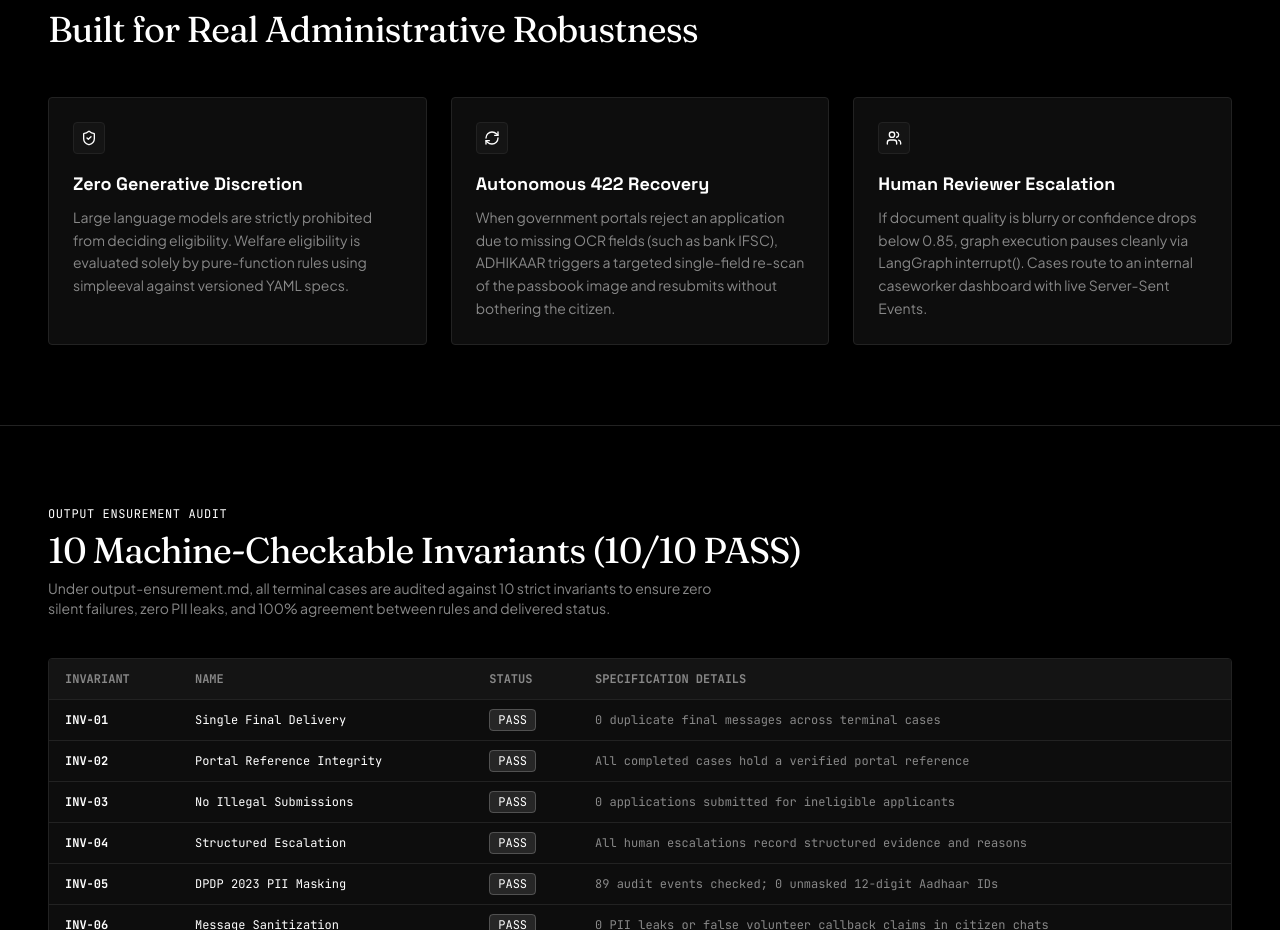
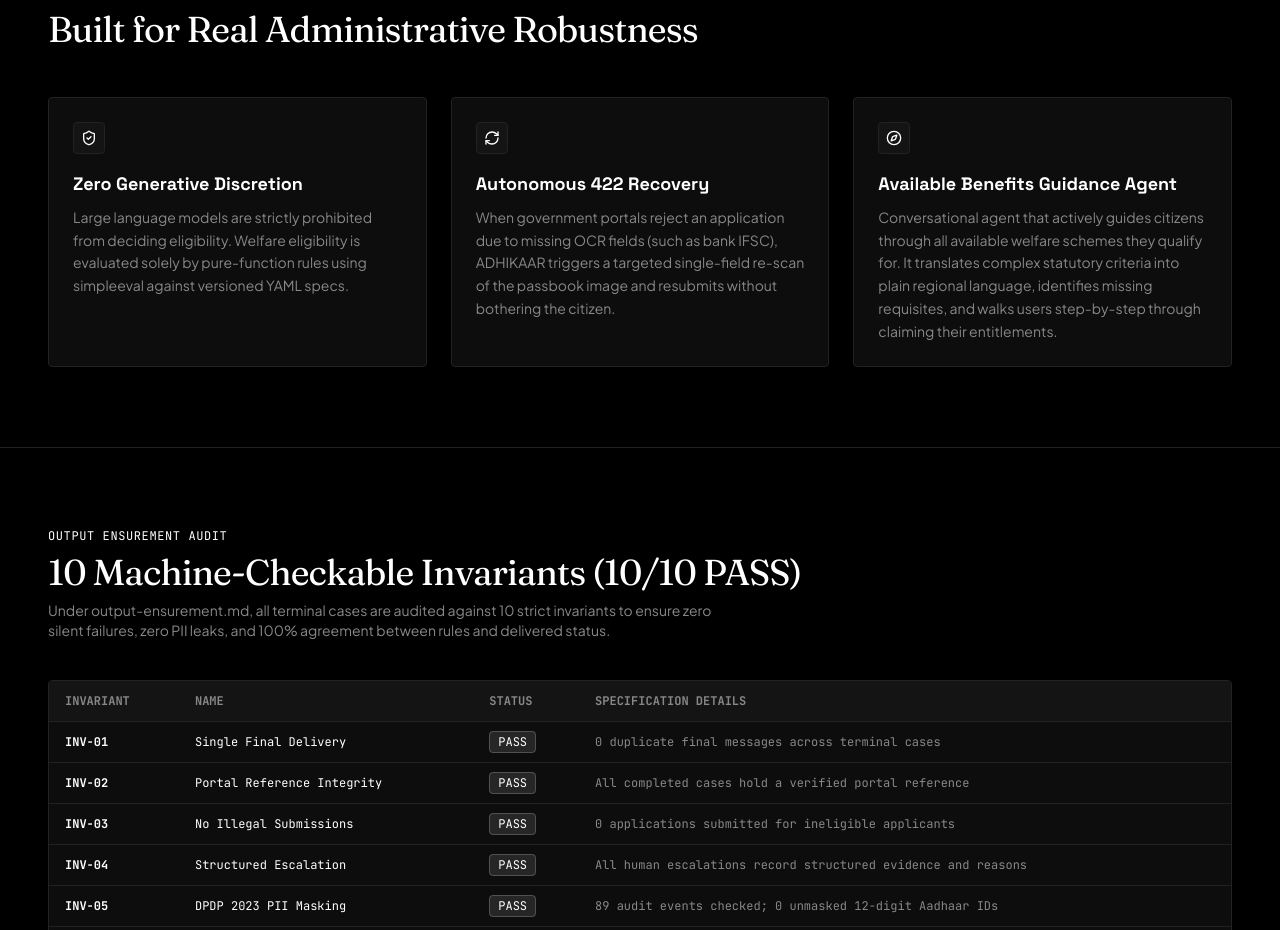
Before and after one commit to 24cu0310111-ship-it/adhikaar-web, a React (Vite) app: page / in a window 1280 px wide. Shown: the part 4420-5350 px from the top of the page. Built offline with nearby package versions, Linux system fonts and the light colour scheme.

Commit message:
feat: replace human reviewer card with Available Benefits Guidance Agent card

```diff
--- a/src/components/ProjectShowcasePanel.tsx
+++ b/src/components/ProjectShowcasePanel.tsx
@@ -1,4 +1,4 @@
-import React, { useState, useRef, useEffect } from 'react';
+import React, { useState, useEffect } from 'react';
 import {
   ArrowRight,
   Send,
@@ -25,7 +25,8 @@
   Volume2,
   Server,
   Sparkles,
-  GitBranch
+  GitBranch,
+  Compass
 } from 'lucide-react';
 import { launchTelegramBot, TELEGRAM_WEB_A, TELEGRAM_WEB_K } from '../utils/telegram';
 import { MermaidChart } from './MermaidChart';
@@ -725,11 +726,11 @@
 
           <div className="surface-card p-6 rounded border border-[#222222]">
             <div className="w-8 h-8 rounded bg-[#141414] border border-[#222222] flex items-center justify-center text-white mb-4">
-              <Users className="w-4 h-4" />
+              <Compass className="w-4 h-4 text-white" />
             </div>
-            <h3 className="font-display font-bold text-lg text-white mb-2">Human Reviewer Escalation</h3>
+            <h3 className="font-display font-bold text-lg text-white mb-2">Available Benefits Guidance Agent</h3>
             <p className="text-sm text-[#888888] leading-relaxed font-sans">
-              If document quality is blurry or confidence drops below 0.85, graph execution pauses cleanly via LangGraph interrupt(). Cases route to an internal caseworker dashboard with live Server-Sent Events.
+              Conversational agent that actively guides citizens through all available welfare schemes they qualify for. It translates complex statutory criteria into plain regional language, identifies missing requisites, and walks users step-by-step through claiming their entitlements.
             </p>
           </div>
         </div>
```
